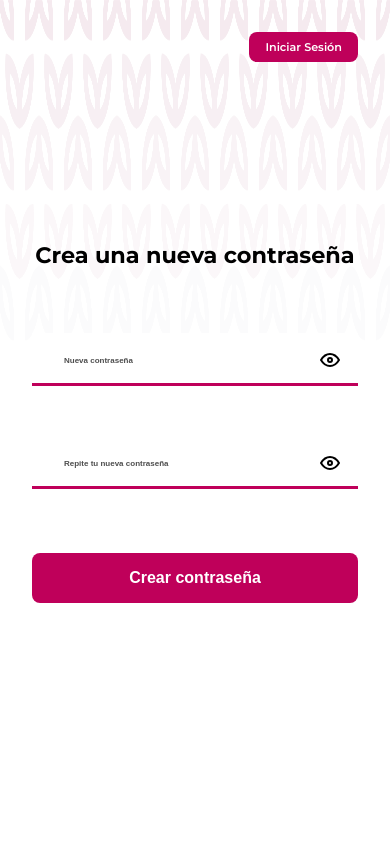
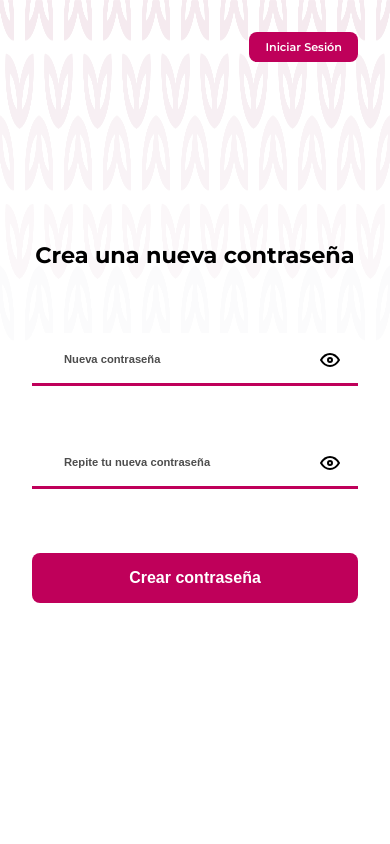
Before and after one commit to Emcahell/imaf-project, a PHP site: page /pages/auth/recover-password.html in a window 390 px wide. Run offline with PHP 8.4, Linux system fonts and the light colour scheme; some libraries are stand-ins or nearby versions.

Commit message:
font size password

```diff
--- a/styles/recover-password.css
+++ b/styles/recover-password.css
@@ -147,6 +147,6 @@ button:hover {
     height: 1.5rem;
   }
   input::placeholder {
-    font-size: 0.5rem;
+    font-size: 0.7rem;
   }
 }
```
